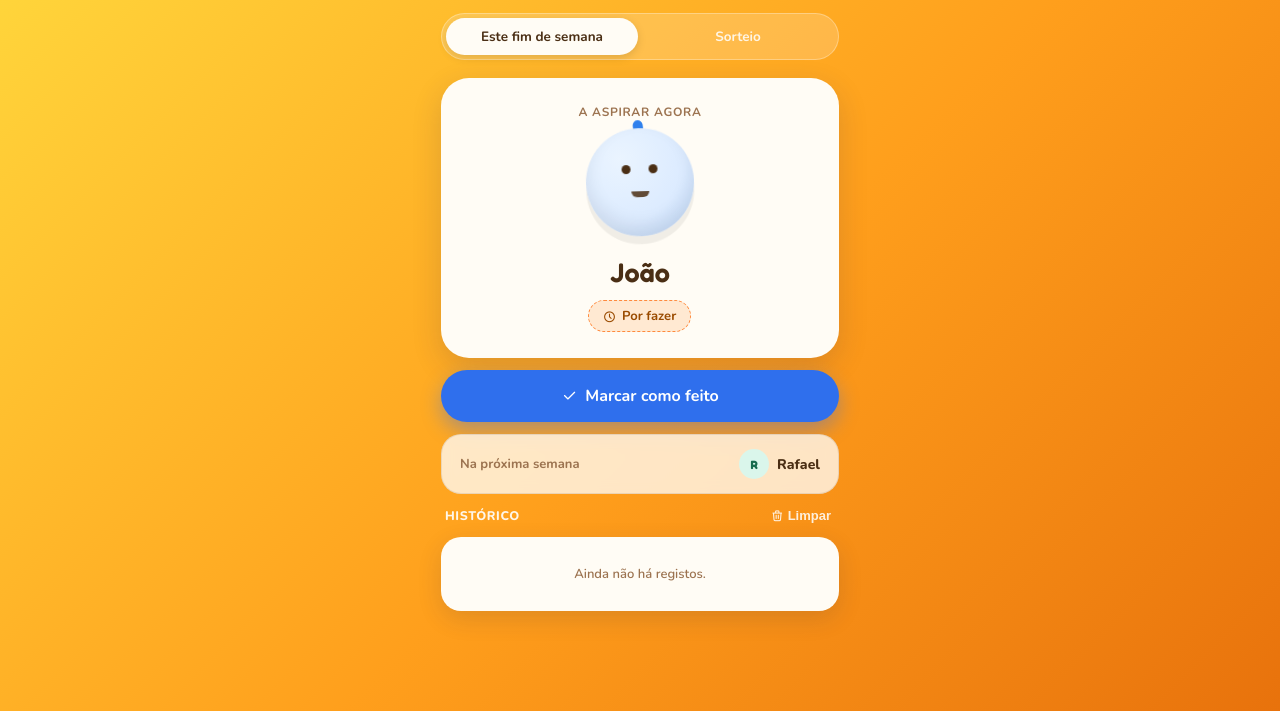
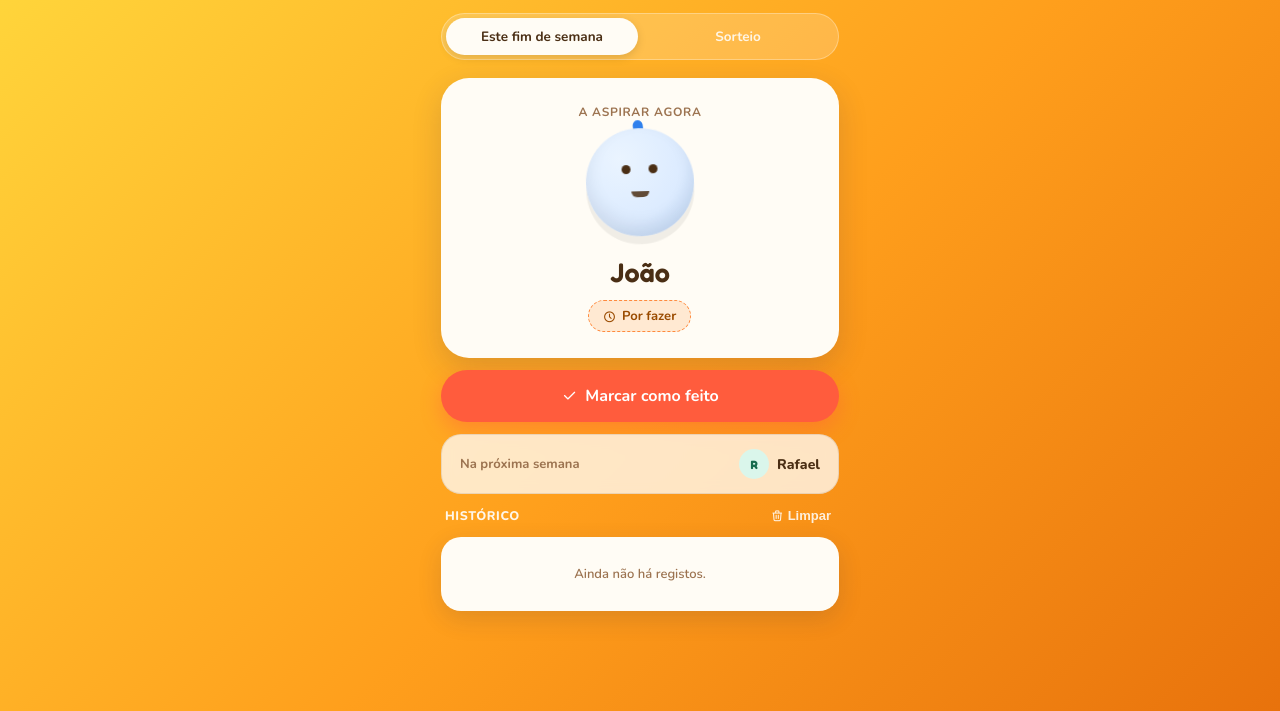
Before and after one commit to ruiriscado77/quem-aspira, a plain HTML site: page index.html in a window 1280 px wide. Shown: the part 89-800 px from the top of the page. Drawn offline with nearby package versions, Linux system fonts and the light colour scheme.

Commit message:
Add files via upload

```diff
--- a/index.html
+++ b/index.html
@@ -155,14 +155,14 @@
 
     .btn-primary {
       width: 100%; padding: 15px; border-radius: 999px; border: none;
-      background: #2F6FED;
+      background: #FF5C3D;
       color: #fff; font-size: 16px; font-weight: 700;
       font-family: "Nunito", sans-serif;
       cursor: pointer; display: flex; align-items: center; justify-content: center;
       gap: 8px; transition: transform 0.15s ease, box-shadow 0.15s; margin-bottom: 12px;
-      box-shadow: 0 8px 20px rgba(47,111,237,0.4);
+      box-shadow: 0 8px 20px rgba(255,92,61,0.4);
     }
-    .btn-primary:active { transform: scale(0.95); box-shadow: 0 4px 10px rgba(47,111,237,0.35); }
+    .btn-primary:active { transform: scale(0.95); box-shadow: 0 4px 10px rgba(255,92,61,0.35); }
     .btn-primary:disabled { opacity: 0.4; cursor: default; transform: none; }
     .next-info {
       background: var(--surface-glass); backdrop-filter: blur(6px);
```
